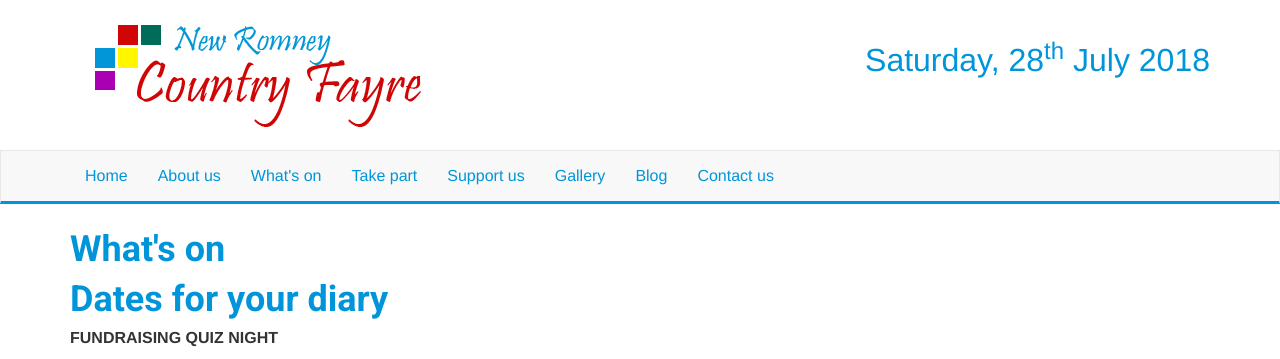
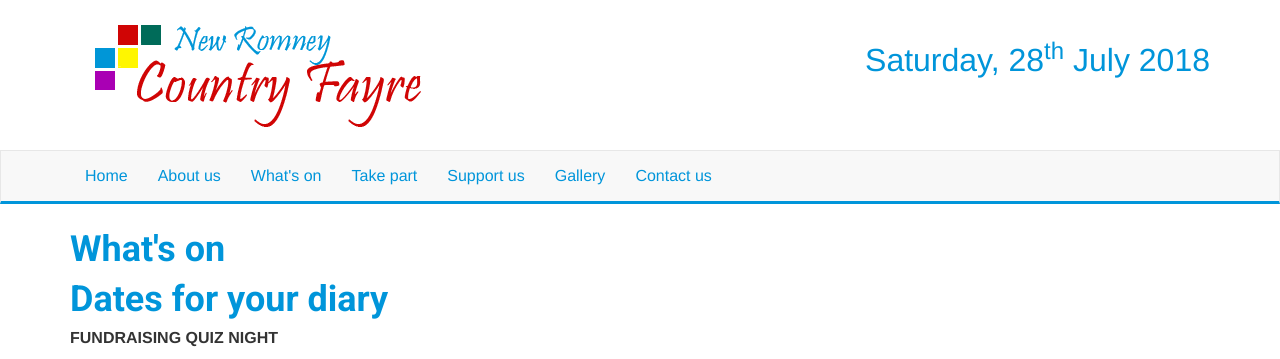
Before and after one commit to jodiedoubleday/newromney, a Jekyll site: the page built from whatsOn.md, in a window 1280 px wide. Shown: the top 359 px of the page. Built offline with Jekyll 4.4.1, drawn with Linux system fonts in a browser that asks for light colours; a script that is not in the unit is left out.

Commit message:
removing blog

```diff
--- a/_includes/nav.html
+++ b/_includes/nav.html
@@ -21,7 +21,6 @@
         <li {% if active[1] == "takePart" %}class="active"{% endif %}><a href="{{ site.baseurl }}/takePart">Take part</a></li>
         <li {% if active[1] == "supportUs" %}class="active"{% endif %}><a href="{{ site.baseurl }}/supportUs">Support us</a></li>
         <li {% if active[1] == "gallery" %}class="active"{% endif %}><a href="{{ site.baseurl }}/gallery">Gallery</a></li>
-        <li><a href="http://countryfayre.tumblr.com/">Blog</a></li>
         <li {% if active[1] == "contactUs" %}class="active"{% endif %}><a href="{{ site.baseurl }}/contactUs">Contact us</a></li>
       </ul>
     </div>
```
